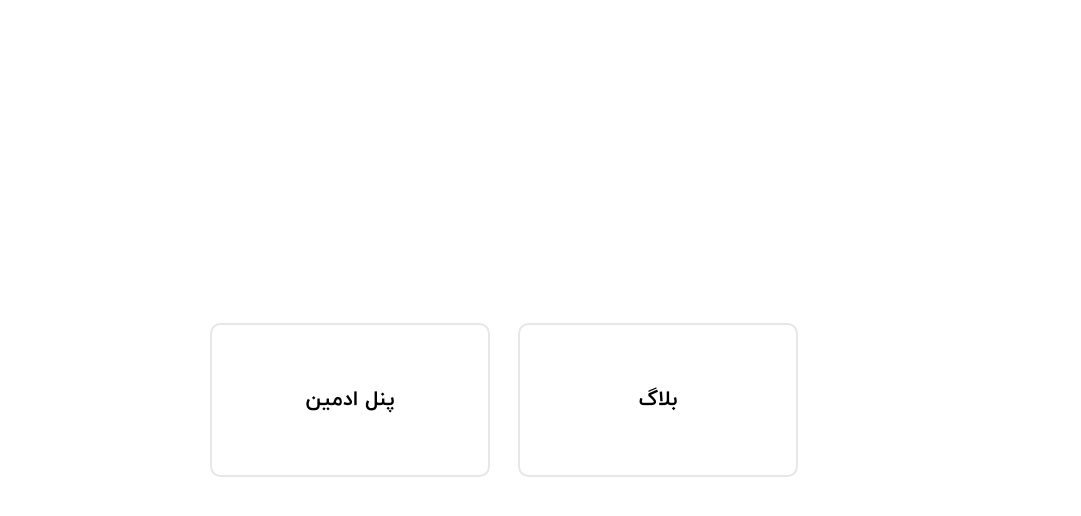
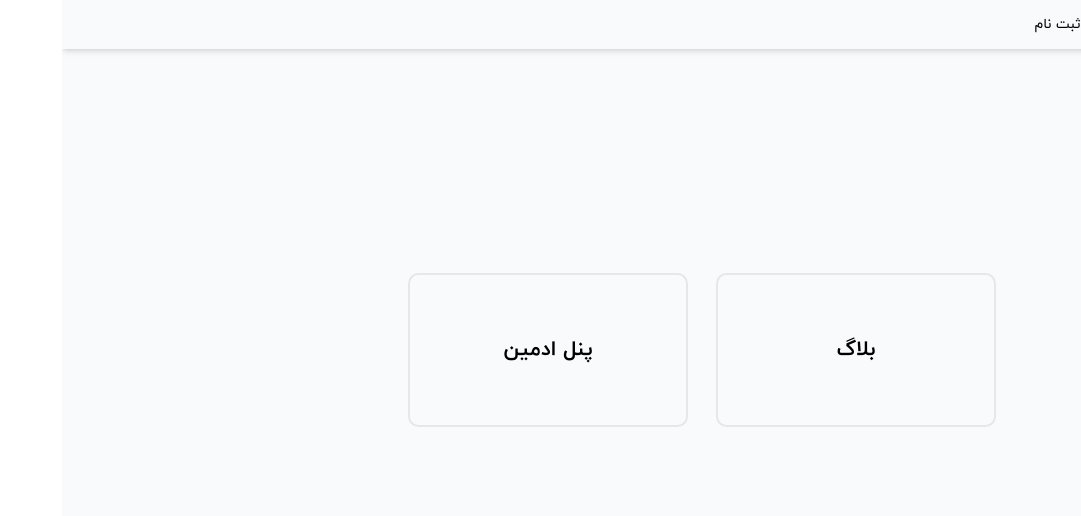
Before and after one commit to Soheiljafarnejad/Blog-App, a Next.js app: page / in a window 1280 px wide. Shown: the top 516 px of the page, without its empty margins (199-1280 px from the left). Built offline with nearby package versions, Linux system fonts and the light colour scheme.

Commit message:
add layout

```diff
--- /dev/null
+++ b/components/CustomTextField.js
@@ -0,0 +1,7 @@
+import { TextField } from "@mui/material";
+
+const CustomTextField = () => {
+  return <TextField error id="outlined-error" label="Error" defaultValue="Hello World" />;
+};
+
+export default CustomTextField;
--- a/components/blogs/post/SendComment.js
+++ b/components/blogs/post/SendComment.js
@@ -20,7 +20,7 @@ const SendComment = ({ id }) => {
       <textarea
         value={value.comment}
         name="comment"
-        className="w-full border p-1"
+        className="w-full border p-2"
         rows={4}
         onChange={(e) => setVale({ ...value, [e.target.name]: e.target.value })}
       />
--- /dev/null
+++ b/components/layout/Layout.js
@@ -0,0 +1,48 @@
+import Link from "next/link";
+import { useRouter } from "next/router";
+
+const Layout = ({ children }) => {
+  const router = useRouter();
+
+  return (
+    <div className="min-h-screen bg-gray-50">
+      <header>
+        <nav>
+          <ul className="flex-start gap-8 px-4 h-14 shadow-md">
+            <li>
+              <Link href="/">
+                <a className={`${router.pathname==="/" ? "text-blue-500" : ""}`}>خانه</a>
+              </Link>
+            </li>
+            <li>
+              <Link href="/blogs">
+                <a className={`${router.pathname==="/blogs" ? "text-blue-500" : ""}`}>بلاگ</a>
+              </Link>
+            </li>
+            <li>
+              <Link href="/admin">
+                <a className={`${router.pathname==="/admin" ? "text-blue-500" : ""}`}>پنل ادمین</a>
+              </Link>
+            </li>
+            <li>
+              <Link href="/signin">
+                <a className={`${router.pathname==="/signin" ? "text-blue-500" : ""}`}>ورود</a>
+              </Link>
+            </li>
+            <li>
+              <Link href="/signup">
+                <a className={`${router.pathname==="/signup" ? "text-blue-500" : ""}`}>ثبت نام</a>
+              </Link>
+            </li>
+          </ul>
+        </nav>
+      </header>
+
+      {children}
+
+      <footer></footer>
+    </div>
+  );
+};
+
+export default Layout;
--- a/package.json
+++ b/package.json
@@ -16,10 +16,12 @@
     "@mui/material": "^5.9.2",
     "@tailwindcss/aspect-ratio": "^0.4.0",
     "axios": "^0.27.2",
+    "formik": "^2.2.9",
     "json-server": "^0.17.0",
     "next": "12.2.3",
     "react": "18.2.0",
-    "react-dom": "18.2.0"
+    "react-dom": "18.2.0",
+    "yup": "^0.32.11"
   },
   "devDependencies": {
     "autoprefixer": "^10.4.7",
--- a/pages/_app.js
+++ b/pages/_app.js
@@ -1,12 +1,15 @@
 import "../styles/globals.css";
 import { ThemeProvider } from "@mui/material/styles";
 import theme from "public/assets/js/customThem";
+import Layout from "components/layout/Layout";
 
 function MyApp({ Component, pageProps }) {
   return (
     <>
       <ThemeProvider theme={theme}>
-        <Component {...pageProps} />
+        <Layout>
+          <Component {...pageProps} />
+        </Layout>
       </ThemeProvider>
     </>
   );
--- a/pages/_document.js
+++ b/pages/_document.js
@@ -1,6 +1,7 @@
 import { Html, Head, Main, NextScript } from "next/document";
 
 export default function Document() {
+
   return (
     <Html lang="fa" dir="rtl">
       <Head />
--- a/pages/blogs/[slug].js
+++ b/pages/blogs/[slug].js
@@ -6,7 +6,7 @@ import { getAllPostApi } from "services/apis/Post";
 
 const BlogsPage = ({ posts, categories }) => {
   return (
-    <div className="min-h-screen bg-gray-100">
+    <div className=" ">
       <div className="grid gap-4 grid-cols-12 grid-rows-[50px_minmax(200px,_1fr)] p-4">
         <Category categories={categories} />
         <Sort />
--- a/pages/blogs/index.js
+++ b/pages/blogs/index.js
@@ -6,7 +6,7 @@ import { getAllPostApi } from "services/apis/Post";
 
 const BlogsPage = ({ posts, categories }) => {
   return (
-    <div className="min-h-screen bg-gray-100">
+    <div>
       <div className="grid gap-4 grid-cols-12 grid-rows-[50px_minmax(200px,_1fr)] p-4">
         <Category categories={categories} />
         <Sort />
--- a/pages/blogs/post/[hashId]/[postSlug].js
+++ b/pages/blogs/post/[hashId]/[postSlug].js
@@ -9,7 +9,7 @@ const PostSlug = ({ post }) => {
   console.log(post.comments);
 
   return (
-    <div className="bg-gray-200 min-h-screen p-4">
+    <div className="p-4">
       <Post posts={[post]} className="max-w-3xl mx-auto" />
       <div className="mx-auto max-w-4xl">
         <h2 className="mb-3 mt-6 text-4xl">نظرات</h2>
--- a/pages/index.js
+++ b/pages/index.js
@@ -1,9 +1,8 @@
 import Link from "next/link";
 
 export default function Home() {
-
   return (
-    <div className="centering gap-8 min-h-screen">
+    <div className="centering gap-8 mt-64">
       <Link href="/blogs">
         <a className="centering w-80 h-44 text-2xl font-bold border-2 transition-all duration-200 hover:border-blue-500 rounded-xl">بلاگ</a>
       </Link>
--- /dev/null
+++ b/pages/signin.js
@@ -0,0 +1,11 @@
+import CustomTextField from "@/components/CustomTextField";
+
+const SignIn = () => {
+  return (
+    <div>
+      <CustomTextField />
+    </div>
+  );
+};
+
+export default SignIn;
--- /dev/null
+++ b/pages/signup.js
@@ -0,0 +1,5 @@
+const SignUp = () => {
+  return <div></div>;
+};
+
+export default SignUp;
```
Also changed, not shown: 1 other file (tests, documents, lock files or other folders).
